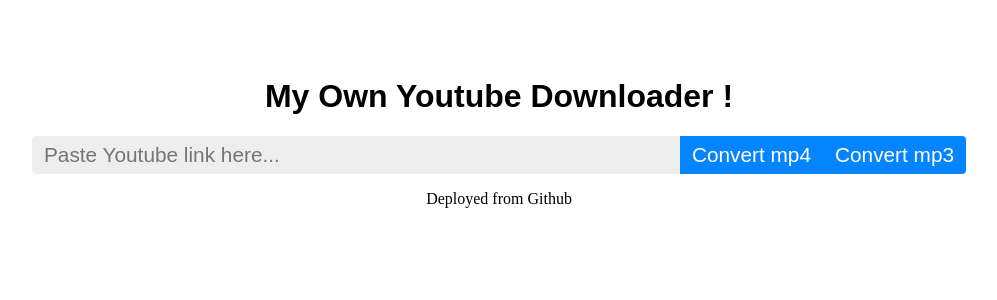
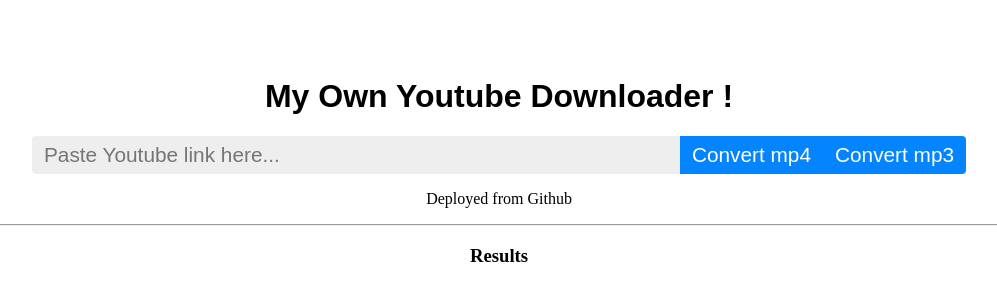
Before and after one commit to vmt07816/vmt07816_ytdl, a website: page index.html in a window 1280 px wide. Shown: the part 242-542 px from the top of the page, without its empty margins (141-1138 px from the left). Drawn offline with Linux system fonts and the light colour scheme.

Commit message:
Update index.html

```diff
--- a/index.html
+++ b/index.html
@@ -11,6 +11,10 @@
     <h1 class="heading">My Own Youtube Downloader !</h1>
     <input class="URL-input" placeholder="Paste Youtube link here..."><button class="convert-button" id="mp4">Convert mp4</button><button class="convert-button" id='mp3'>Convert mp3</button>
     <p>Deployed from Github</p>
+	<hr>
+      <h3>Results</h3>
+      <ul id="result-list">
+      </ul>
     <script src='script.js'></script>
 </body>
 
```
